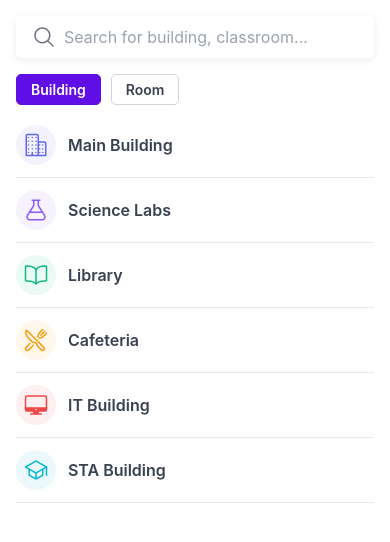
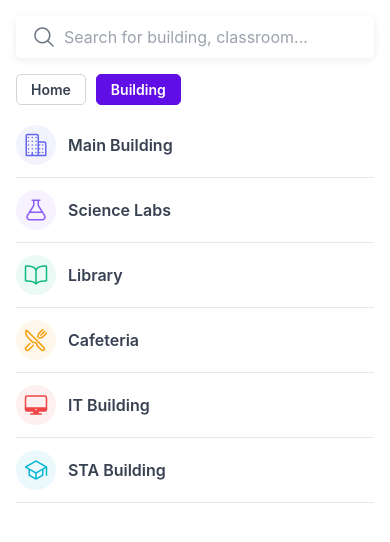
Before and after one commit to XyrelTenz/SchoolNavigationSystem, a React Native app: screen /Search in a window 390 px wide. Shown: the top 542 px of the page. Built offline with nearby package versions, Linux system fonts and the light colour scheme.

Commit message:
Implementing Types

```diff
--- /dev/null
+++ b/app/helper/stringHelper.tsx
@@ -0,0 +1,4 @@
+export function capitalizeFirstLetter(str: string) {
+  if (!str) return '';
+  return str.charAt(0).toUpperCase() + str.slice(1).toLowerCase();
+}
--- a/app/screen/client/search.tsx
+++ b/app/screen/client/search.tsx
@@ -8,12 +8,15 @@ import {
   TouchableOpacity,
   View,
 } from 'react-native';
+import { capitalizeFirstLetter } from '../../helper/stringHelper';
+import { Building, Room } from '../../types/search';
+import { categories, type Category } from '../../utils/category';
 
 export default function UserLayout() {
   const [searchText, setSearchText] = useState('');
-  const [category, setCategory] = useState<'Building' | 'Room'>('Building');
+  const [category, setCategory] = useState<Category>('Building');
 
-  const quickNavigation = [
+  const quickNavigation: Building[] = [
     { id: 1, title: 'Main Building', icon: 'business-outline', color: '#6366F1' },
     { id: 2, title: 'Science Labs', icon: 'flask-outline', color: '#8B5CF6' },
     { id: 3, title: 'Library', icon: 'book-outline', color: '#10B981' },
@@ -22,13 +25,16 @@ export default function UserLayout() {
     { id: 6, title: 'STA Building', icon: 'school-outline', color: '#06B6D4' },
   ];
 
-  const recentSearches = [
+  const recentSearches: Room[] = [
     { id: 1, room: 'Room 304', building: 'Science Building' },
     { id: 2, room: 'Computer Lab 2', building: 'Tech Building' },
     { id: 3, room: 'Principal Office', building: 'Admin Building' },
   ];
 
-  const filteredData =
+  // Type guard
+  const isBuilding = (item: Building | Room): item is Building => 'title' in item;
+
+  const filteredData: (Building | Room)[] =
     category === 'Building'
       ? quickNavigation.filter((item) =>
           item.title.toLowerCase().includes(searchText.toLowerCase())
@@ -55,20 +61,14 @@ export default function UserLayout() {
 
       {/* Category Selector */}
       <View style={styles.categoryContainer}>
-        {['Building', 'Room'].map((cat) => (
+        {categories.map((cat) => (
           <TouchableOpacity
             key={cat}
-            style={[
-              styles.categoryButton,
-              category === cat && styles.categoryActive,
-            ]}
-            onPress={() => setCategory(cat as 'Building' | 'Room')}
+            style={[styles.categoryButton, category === cat && styles.categoryActive]}
+            onPress={() => setCategory(cat)}
           >
             <Text
-              style={[
-                styles.categoryText,
-                category === cat && styles.categoryTextActive,
-              ]}
+              style={[styles.categoryText, category === cat && styles.categoryTextActive]}
             >
               {cat}
             </Text>
@@ -81,23 +81,32 @@ export default function UserLayout() {
         {filteredData.length === 0 ? (
           <View style={styles.notFound}>
             <Ionicons name="alert-circle-outline" size={40} color="#EF4444" />
-            <Text style={styles.notFoundText}>No {category.toLowerCase()} found</Text>
+            <Text style={styles.notFoundText}>
+              No {capitalizeFirstLetter(category)} Found
+            </Text>
           </View>
         ) : (
           <FlatList
             data={filteredData}
             keyExtractor={(item) => item.id.toString()}
             renderItem={({ item }) =>
-              category === 'Building' ? (
+              isBuilding(item) ? (
                 <TouchableOpacity style={styles.buildingRow}>
-                  <View style={[styles.buildingIcon, { backgroundColor: `${item.color}15` }]}>
+                  <View
+                    style={[styles.buildingIcon, { backgroundColor: `${item.color}15` }]}
+                  >
                     <Ionicons name={item.icon as any} size={24} color={item.color} />
                   </View>
                   <Text style={styles.buildingTitle}>{item.title}</Text>
                 </TouchableOpacity>
               ) : (
                 <View style={styles.roomRow}>
-                  <Ionicons name="home-outline" size={20} color="#10B981" style={{ marginRight: 12 }} />
+                  <Ionicons
+                    name="home-outline"
+                    size={20}
+                    color="#10B981"
+                    style={{ marginRight: 12 }}
+                  />
                   <View>
                     <Text style={styles.roomTitle}>{item.room}</Text>
                     <Text style={styles.roomBuilding}>{item.building}</Text>
@@ -129,11 +138,7 @@ const styles = StyleSheet.create({
     elevation: 2,
   },
   searchInput: { flex: 1, marginLeft: 8, fontSize: 16, color: '#374151' },
-  categoryContainer: {
-    flexDirection: 'row',
-    paddingHorizontal: 16,
-    marginBottom: 8,
-  },
+  categoryContainer: { flexDirection: 'row', paddingHorizontal: 16, marginBottom: 8 },
   categoryButton: {
     paddingVertical: 6,
     paddingHorizontal: 14,
@@ -146,14 +151,8 @@ const styles = StyleSheet.create({
   categoryText: { fontSize: 14, color: '#374151', fontWeight: '600' },
   categoryTextActive: { color: 'white' },
   resultsContainer: { flex: 1, paddingHorizontal: 16 },
-  notFound: {
-    flex: 1,
-    justifyContent: 'center',
-    alignItems: 'center',
-    marginTop: 50,
-  },
+  notFound: { flex: 1, justifyContent: 'center', alignItems: 'center', marginTop: 50 },
   notFoundText: { marginTop: 8, fontSize: 16, color: '#EF4444' },
-
   buildingRow: {
     flexDirection: 'row',
     alignItems: 'center',
@@ -161,16 +160,8 @@ const styles = StyleSheet.create({
     borderBottomWidth: 1,
     borderBottomColor: '#E5E7EB',
   },
-  buildingIcon: {
-    width: 40,
-    height: 40,
-    borderRadius: 20,
-    justifyContent: 'center',
-    alignItems: 'center',
-    marginRight: 12,
-  },
+  buildingIcon: { width: 40, height: 40, borderRadius: 20, justifyContent: 'center', alignItems: 'center', marginRight: 12 },
   buildingTitle: { fontSize: 16, fontWeight: '600', color: '#374151' },
-
   roomRow: {
     flexDirection: 'row',
     alignItems: 'center',
--- /dev/null
+++ b/app/types/search.ts
@@ -0,0 +1,12 @@
+export type Building = {
+  id: number;
+  title: string;
+  icon: string;
+  color: string;
+};
+
+export type Room = {
+  id: number;
+  room: string;
+  building: string;
+};
--- /dev/null
+++ b/app/utils/category.ts
@@ -0,0 +1,2 @@
+export const categories = ["Home", "Building"] as const;
+export type Category = typeof categories[number];
```
